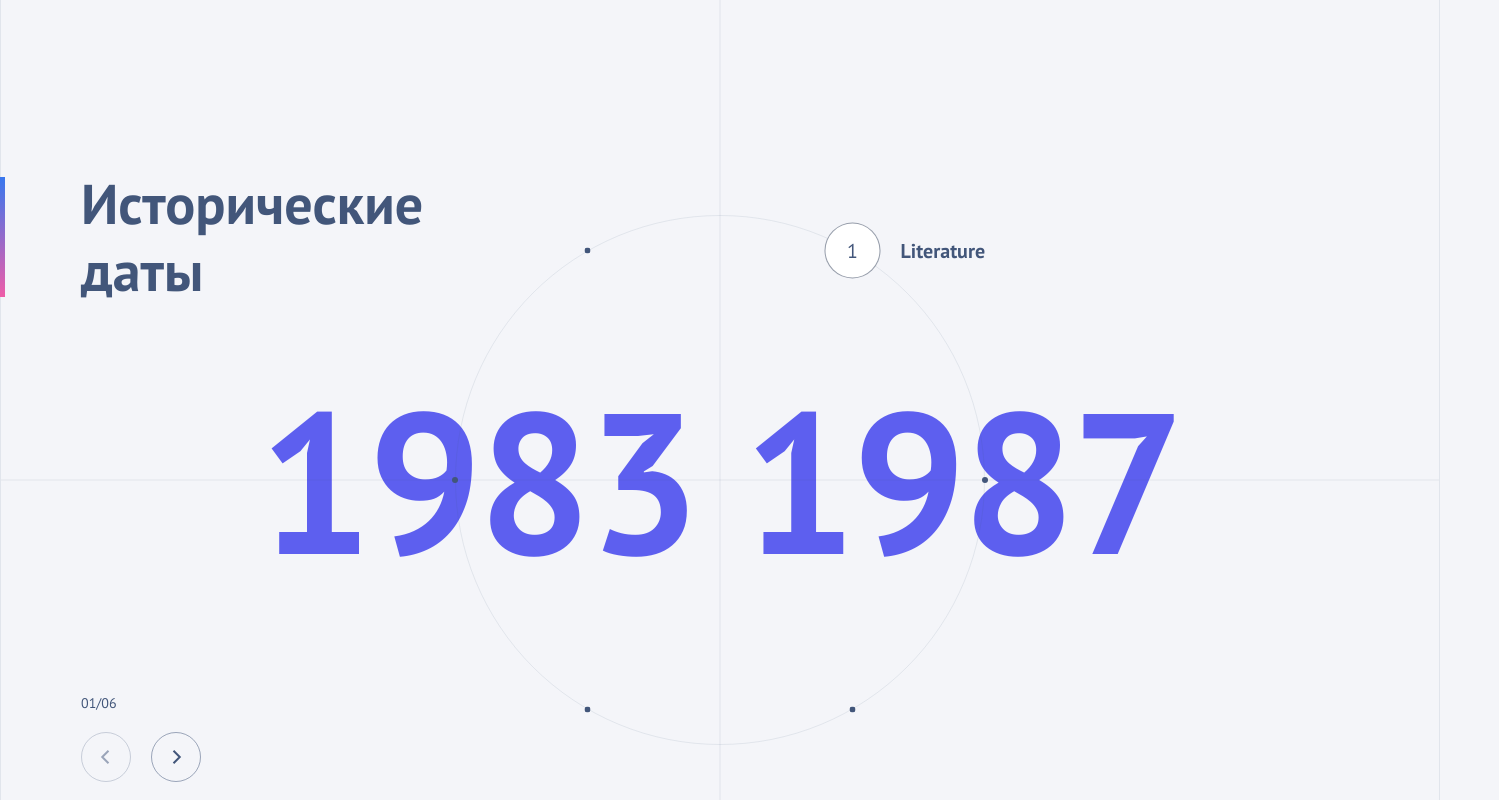
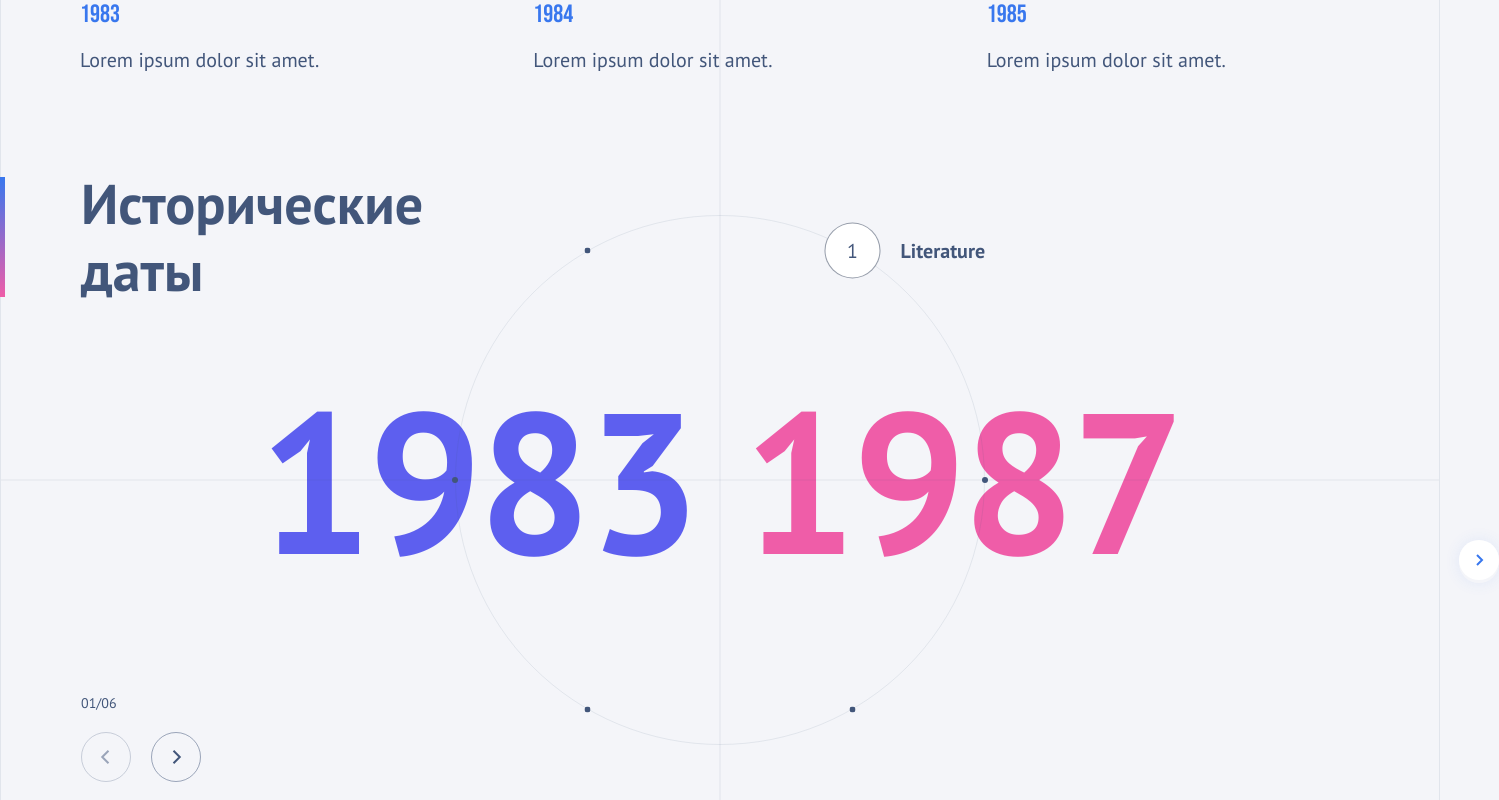
Before and after one commit to fradaaa/historic-events, a React app: page / in a window 1280 px wide. Shown: the top 800 px of the page, 1499 px wide, since content can reach past the window. Built offline with nearby package versions, Linux system fonts and the light colour scheme.

Commit message:
Fix Styles

```diff
--- a/src/App.module.css
+++ b/src/App.module.css
@@ -27,3 +27,8 @@
   top: 480px;
   transform: translateY(-50%);
 }
+
+.events {
+  position: absolute;
+  bottom: 104px;
+}
--- a/src/components/EventsSlider/EventsSlider.module.css
+++ b/src/components/EventsSlider/EventsSlider.module.css
@@ -1,6 +1,4 @@
 .swiperContainer {
-  position: absolute;
-  bottom: 104px;
   width: 1280px;
 }
 
--- a/src/components/EventsSlider/EventsSlider.tsx
+++ b/src/components/EventsSlider/EventsSlider.tsx
@@ -9,6 +9,7 @@ type EventsSliderProps = {
 };
 
 const EventsSlider = ({ events }: EventsSliderProps) => {
+  // eslint-disable-next-line
   const swiperRef = useRef<any>(null);
   const swiperInstanceRef = useRef<Swiper | null>(null);
   const [activeIndex, setActiveIndex] = useState(0);
--- a/src/components/EventsSlider/SliderButton.module.css
+++ b/src/components/EventsSlider/SliderButton.module.css
@@ -8,6 +8,7 @@
   box-shadow: 0px 0px 15px 0px rgba(56, 119, 238, 0.1);
   top: 50%;
   right: -60px;
+  width: 40px;
 
   &:first-of-type {
     transform: rotateY(180deg);
--- a/src/components/PeriodYears/PeriodYears.module.css
+++ b/src/components/PeriodYears/PeriodYears.module.css
@@ -9,4 +9,8 @@
   font-weight: 700;
   line-height: 160px;
   letter-spacing: -4px;
+
+  & div:last-of-type {
+    color: #ef5da8;
+  }
 }
--- a/src/components/TimePeriods/PeriodItem.module.scss
+++ b/src/components/TimePeriods/PeriodItem.module.scss
@@ -36,7 +36,7 @@
 
   & .periodItemText {
     opacity: 1;
-    transition: all .3s ease-in-out 1s;
+    transition: all .3s ease-in-out .8s;
   }
 }
 
```
